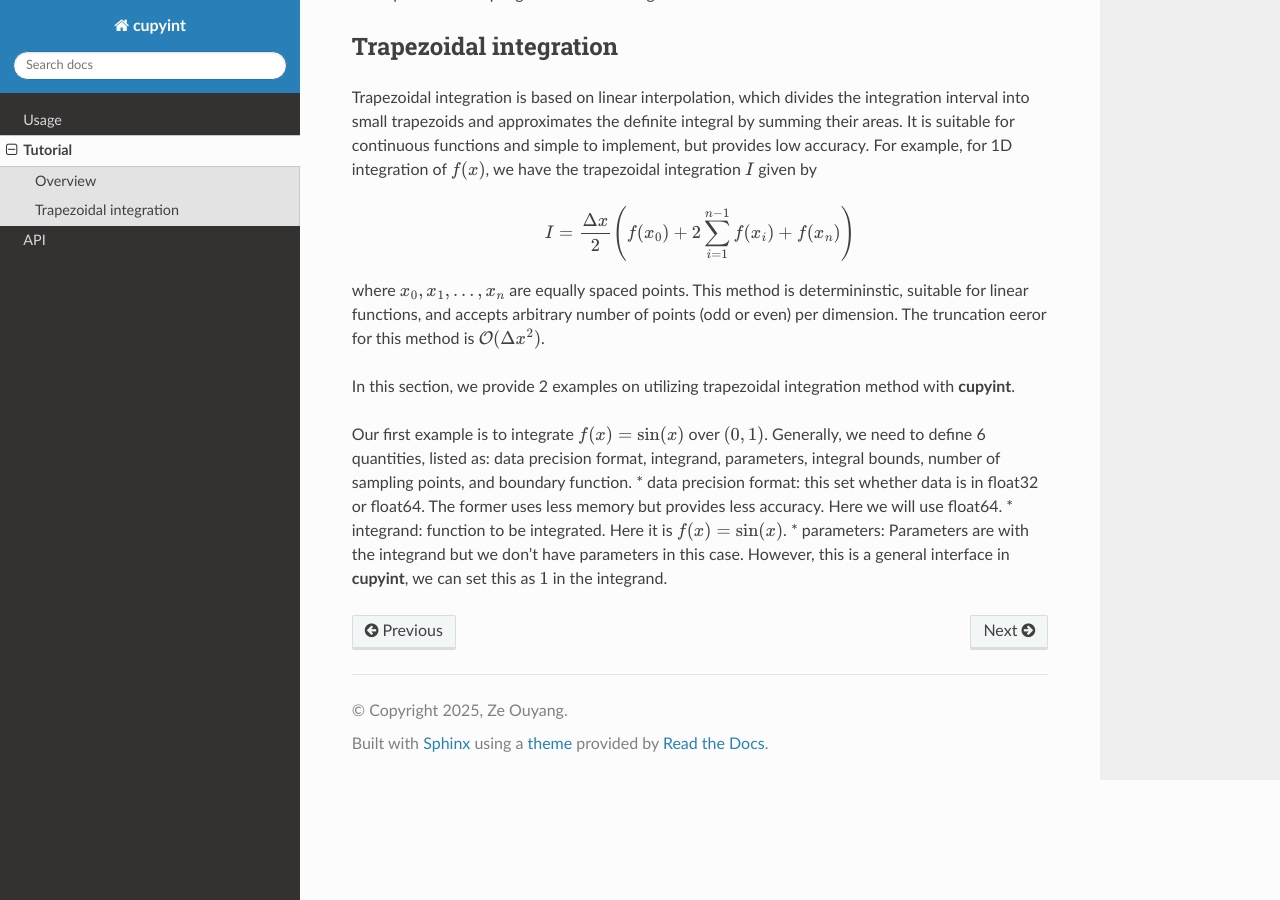
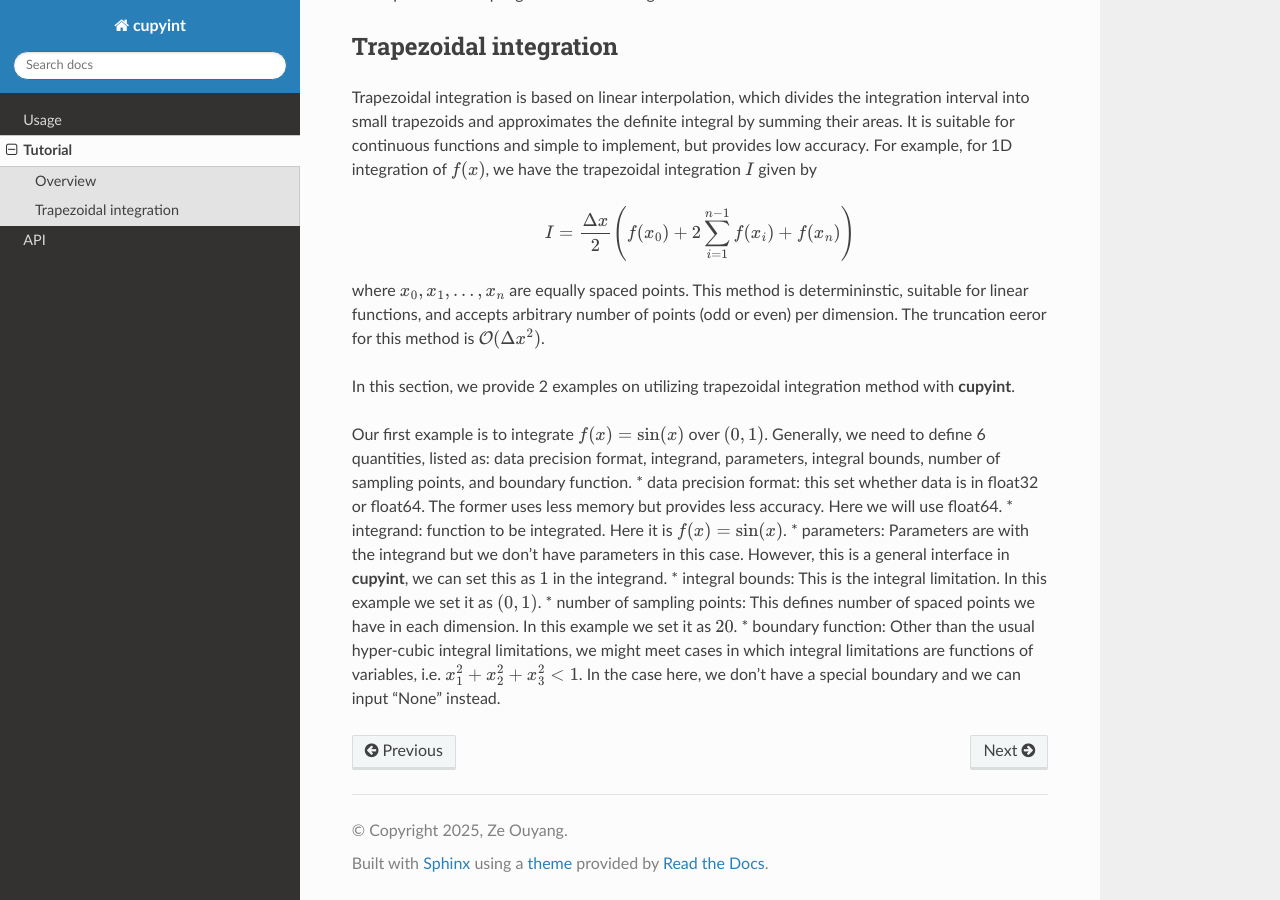
Before and after one commit to ze-ouyang/cupyint_doc, a Sphinx documentation site: the page built from docs/source/tutorial.rst, in a window 1280 px wide and 900 px high, scrolled down 666 px. Built offline with Sphinx 7.4.7 and the Read the Docs theme 3.1.0, drawn with Linux system fonts in a browser that asks for light colours.

Commit message:
Update tutorial.rst

```diff
--- a/docs/source/tutorial.rst
+++ b/docs/source/tutorial.rst
@@ -39,3 +39,6 @@ Our first example is to integrate :math:`f(x)=\mathrm{sin}(x)` over :math:`(0,1)
 * data precision format: this set whether data is in float32 or float64. The former uses less memory but provides less accuracy. Here we will use float64.
 * integrand: function to be integrated. Here it is :math:`f(x)=\mathrm{sin}(x)`.
 * parameters: Parameters are with the integrand but we don't have parameters in this case. However, this is a general interface in **cupyint**, we can set this as :math:`1` in the integrand.
+* integral bounds: This is the integral limitation. In this example we set it as :math:`(0,1)`.
+* number of sampling points: This defines number of spaced points we have in each dimension. In this example we set it as :math:`20`.
+* boundary function: Other than the usual hyper-cubic integral limitations, we might meet cases in which integral limitations are functions of variables, i.e. :math:`x_1^2+x_2^2+x_3^2<1`. In the case here, we don't have a special boundary and we can input "None" instead.
```
